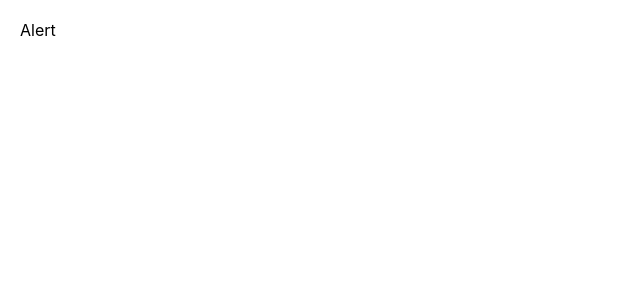
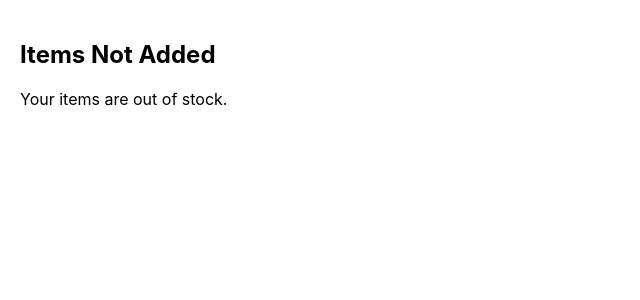
Before and after one commit to NedimRenesalis/react_styles, a React (Create React App) app in the folder styling/: page / in a window 1280 px wide. Shown: the top 300 px of the page, without its empty margins (0-640 px from the left). Built offline with nearby package versions, Linux system fonts and the light colour scheme.

Commit message:
Alert.js

```diff
--- a/styling/src/components/Alert/Alert.js
+++ b/styling/src/components/Alert/Alert.js
@@ -1,5 +1,20 @@
 import React from 'react';
+import PropTypes from 'prop-types';
 
-export default function Alert() {
-  return <div>Alert</div>
+export default function Alert({ children, title, type }) {
+  return (
+    <div>
+      <h2>{title}</h2>
+      {children}
+    </div>
+  )
 }
+
+Alert.propTypes = {
+  children: PropTypes.oneOfType([
+    PropTypes.arrayOf(PropTypes.element),
+    PropTypes.element.isRequired
+  ]),
+  title: PropTypes.string.isRequired,
+  type: PropTypes.string.isRequired,
+}
--- a/styling/src/components/App/App.js
+++ b/styling/src/components/App/App.js
@@ -6,7 +6,9 @@ import Alert from '../Alert/Alert';
 function App() {
   return (
     <div className="wrapper">
-      <Alert />
+      <Alert title="Items Not Added" type="error">
+        <div>Your items are out of stock.</div>
+      </Alert>
     </div>
   )
 }
```
